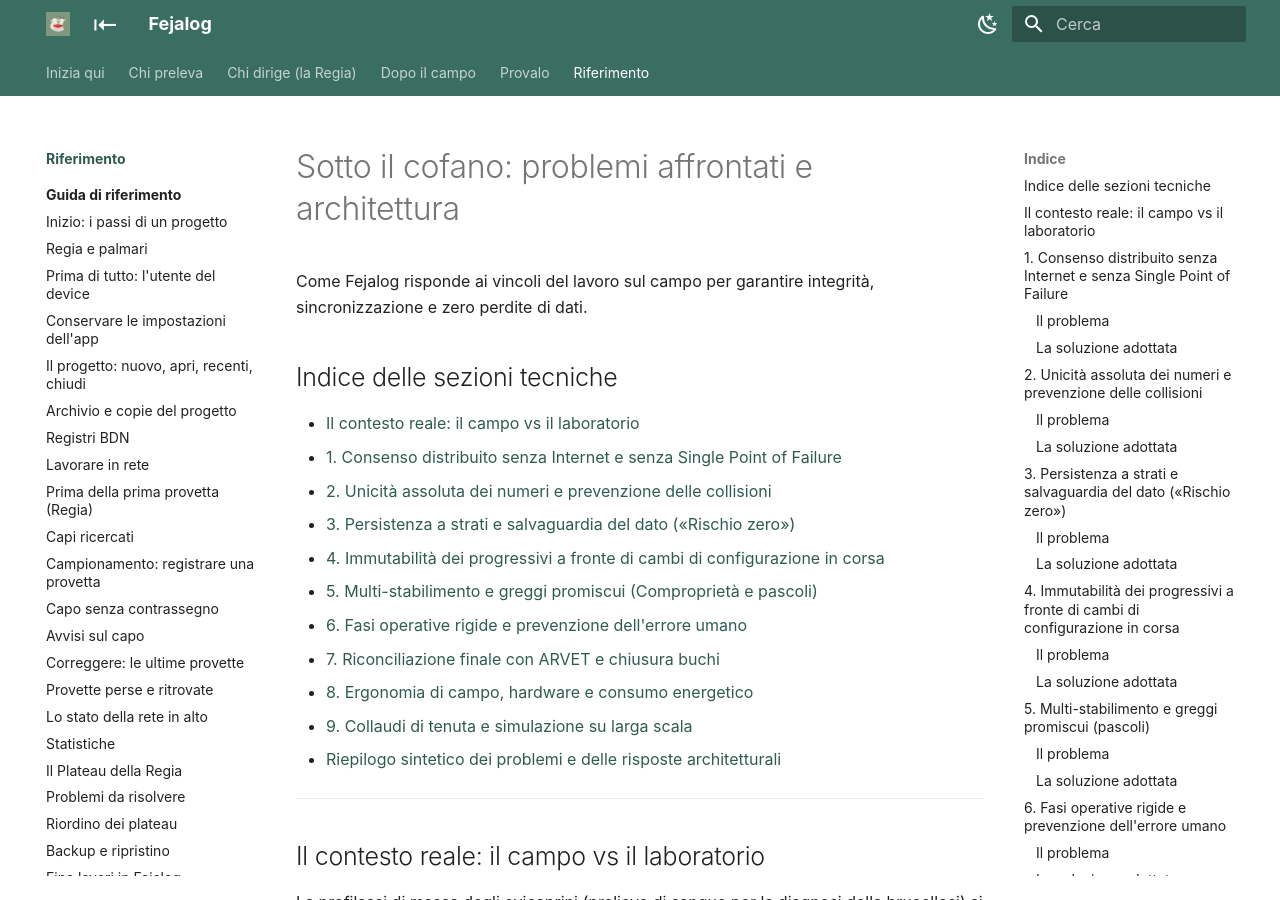
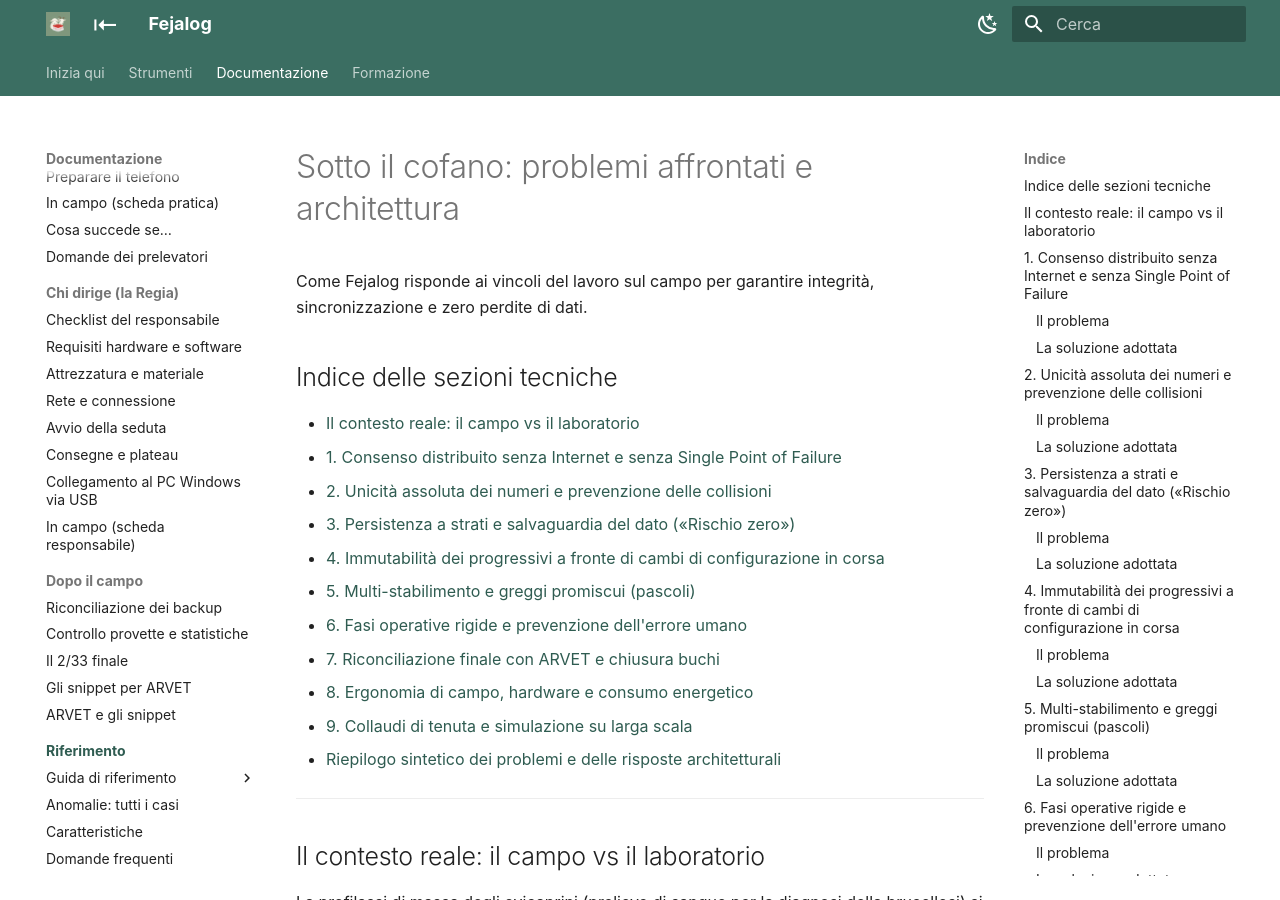
Before and after one commit to uvesco/fejalog-sito, an MkDocs documentation site: the page built from docs/riferimento/sotto-il-cofano/index.md, in a window 1280 px wide and 900 px high. Built offline with MkDocs 1.6.1 and Material for MkDocs 9.7.7, drawn with Linux system fonts in a browser that asks for light colours; part of the change alters nothing that is shown.

Commit message:
Sito: menu in quattro schede, Inizia qui, Strumenti, Documentazione, Formazione (da fejalog be21bac)

```diff
--- a/docs/riferimento/sotto-il-cofano/index.md
+++ b/docs/riferimento/sotto-il-cofano/index.md
@@ -9,7 +9,7 @@ Come Fejalog risponde ai vincoli del lavoro sul campo per garantire integrità,
 - [2. Unicità assoluta dei numeri e prevenzione delle collisioni](#2-unicita-assoluta-dei-numeri-e-prevenzione-delle-collisioni)
 - [3. Persistenza a strati e salvaguardia del dato («Rischio zero»)](#3-persistenza-a-strati-e-salvaguardia-del-dato-rischio-zero)
 - [4. Immutabilità dei progressivi a fronte di cambi di configurazione in corsa](#4-immutabilita-dei-progressivi-a-fronte-di-cambi-di-configurazione-in-corsa)
-- [5. Multi-stabilimento e greggi promiscui (Comproprietà e pascoli)](#5-multi-stabilimento-e-greggi-promiscui-comproprieta-e-pascoli)
+- [5. Multi-stabilimento e greggi promiscui (pascoli)](#5-multi-stabilimento-e-greggi-promiscui-pascoli)
 - [6. Fasi operative rigide e prevenzione dell'errore umano](#6-fasi-operative-rigide-e-prevenzione-dellerrore-umano)
 - [7. Riconciliazione finale con ARVET e chiusura buchi](#7-riconciliazione-finale-con-arvet-e-chiusura-buchi)
 - [8. Ergonomia di campo, hardware e consumo energetico](#8-ergonomia-di-campo-hardware-e-consumo-energetico)
--- /dev/null
+++ b/docs/sezioni/documentazione.md
@@ -0,0 +1,10 @@
+# Documentazione
+
+**Come si fa**, per ruolo e per fase: che cosa preparare, che cosa fare in campo e dopo, e la guida completa di ogni schermata dell'app (la stessa che si apre col «?» nell'app).
+
+- **Chi preleva**: [checklist del veterinario](../checklist-veterinari.md), [preparare il telefono](../veterinari.md), [in campo](../chi-preleva/in-campo.md), [cosa succede se…](../chi-preleva/cosa-succede-se.md), [domande](../chi-preleva/domande.md).
+- **Chi dirige (la Regia)**: [checklist del responsabile](../checklist-responsabile.md), [requisiti](../chi-dirige/requisiti.md), [attrezzatura](../chi-dirige/attrezzatura-materiale.md), [rete](../chi-dirige/rete.md), [avvio](../chi-dirige/avvio.md), [consegne e plateau](../chi-dirige/consegne-plateau.md), [PC via USB](../chi-dirige/tethering-pc.md), [in campo](../chi-dirige/scheda-responsabile.md).
+- **Dopo il campo**: [riconciliazione dei backup](../dopo-il-campo/riconcilia-backup.md), [controllo delle provette](../dopo-il-campo/provette-statistiche.md), [2/33 finale](../dopo-il-campo/modello-233-finale.md), [snippet per ARVET](../dopo-il-campo/snippet-arvet.md).
+- **Riferimento**: la [guida di riferimento](../riferimento/index.md), le [anomalie](../anomalie.md), le [caratteristiche](../caratteristiche.md), le [domande frequenti](../domande.md) e, per chi vuole sapere come funziona dentro, [sotto il cofano](../riferimento/sotto-il-cofano/index.md).
+
+Gli strumenti da usare al computer sono in [Strumenti](strumenti.md).
--- /dev/null
+++ b/docs/sezioni/formazione.md
@@ -0,0 +1,9 @@
+# Formazione
+
+Per **imparare prima del campo**, con dati fittizi: il video e il briefing per i prelevatori, il tutorial coi telefoni veri e il gregge a schermo, il kit di prova da stampare e le prove con gli incidenti.
+
+- [Video di introduzione](../inizia-qui/video.md) e [il briefing in 11 diapositive](../briefing.md): logica e garanzie, in pochi minuti.
+- [Tutorial e gregge a schermo](../strumenti/simulatore.md): il sito mostra le pecore una alla volta e si campiona con tablet e telefoni veri.
+- [Il kit di prova](../kit.md): un gregge inventato con le schede da stampare.
+- [Tre modalità di simulazione](../provalo/tre-modalita.md) e [incidenti programmati](../provalo/incidenti-programmati.md): per allenarsi anche coi guasti.
+- [Tutorial passo per passo](../tutorial/index.md): tutte le funzioni, dalla preparazione ad ARVET.
--- /dev/null
+++ b/docs/sezioni/strumenti.md
@@ -0,0 +1,15 @@
+# Strumenti
+
+Le pagine che **fanno un lavoro** nel browser, sul computer: si caricano file, si scelgono le opzioni, si scarica il risultato. Niente esce dal browser.
+
+**Prima del campo**
+
+- [Scarica i registri dalla BDN](../strumenti/scarica-bdn.md): uno snippet che scarica in un solo zip i registri storici e le marche degli allevamenti da campionare e di quelli dei pascoli comuni.
+- [Crea il progetto sul sito](../strumenti/crea-progetto.md): dai file della BDN allo snapshot che il tablet della Regia apre.
+- [Stampe pre-campo e QR](../strumenti/prima-del-campo.md): il 2/33 precompilato, il foglio A3, i QR Wi-Fi, il materiale.
+
+**Dopo il campo**
+
+- [Panoramica dopo il campo](../strumenti/index.md) e [Fine lavori sul computer](../strumenti/fine-lavori.md): dal backup del tablet ai plateau completi, agli snippet per ARVET e al report per l'allevatore.
+
+Come si usano passo passo: [Documentazione](documentazione.md). Per impararli senza dati veri: [Formazione](formazione.md).
--- a/mkdocs.yml
+++ b/mkdocs.yml
@@ -68,47 +68,102 @@ markdown_extensions:
 nav:
   - Inizia qui:
       - "Cos'è Fejalog": index.md
-      - "Caratteristiche": caratteristiche.md
-      - "Anomalie: tutti i casi": anomalie.md
       - "Le cinque garanzie": inizia-qui/cinque-garanzie.md
-      - "I requisiti in breve": inizia-qui/requisiti.md
       - "Fasi di lavoro e ruoli": inizia-qui/fasi-e-ruoli.md
       - "A chi serve cosa": inizia-qui/ruoli.md
+      - "I requisiti in breve": inizia-qui/requisiti.md
       - "Scarica l'app": scarica.md
+      - "Versioni e novità": novita.md
+  - Strumenti:
+      - sezioni/strumenti.md
+      - Prima del campo:
+          - "Scarica i registri dalla BDN": strumenti/scarica-bdn.md
+          - "Crea il progetto sul sito": strumenti/crea-progetto.md
+          - "Stampe pre-campo e QR": strumenti/prima-del-campo.md
+      - Dopo il campo:
+          - "Panoramica dopo il campo": strumenti/index.md
+          - "Fine lavori sul computer": strumenti/fine-lavori.md
+  - Documentazione:
+      - sezioni/documentazione.md
+      - Chi preleva:
+          # >>> chi-preleva (scritto da ScriviSito: non modificare)
+          - "Checklist del veterinario": checklist-veterinari.md
+          - "Preparare il telefono": veterinari.md
+          # <<< chi-preleva
+          - "In campo (scheda pratica)": chi-preleva/in-campo.md
+          - "Cosa succede se…": chi-preleva/cosa-succede-se.md
+          - "Domande dei prelevatori": chi-preleva/domande.md
+      - Chi dirige (la Regia):
+          # >>> chi-dirige (scritto da ScriviSito: non modificare)
+          - "Checklist del responsabile": checklist-responsabile.md
+          # <<< chi-dirige
+          - "Requisiti hardware e software": chi-dirige/requisiti.md
+          - "Attrezzatura e materiale": chi-dirige/attrezzatura-materiale.md
+          - "Rete e connessione": chi-dirige/rete.md
+          - "Avvio della seduta": chi-dirige/avvio.md
+          - "Consegne e plateau": chi-dirige/consegne-plateau.md
+          - "Collegamento al PC Windows via USB": chi-dirige/tethering-pc.md
+          - "In campo (scheda responsabile)": chi-dirige/scheda-responsabile.md
+      - Dopo il campo:
+          - "Riconciliazione dei backup": dopo-il-campo/riconcilia-backup.md
+          - "Controllo provette e statistiche": dopo-il-campo/provette-statistiche.md
+          - "Il 2/33 finale": dopo-il-campo/modello-233-finale.md
+          - "Gli snippet per ARVET": dopo-il-campo/snippet-arvet.md
+          - "ARVET e gli snippet": arvet.md
+      - Riferimento:
+          # >>> riferimento (scritto da ScriviSito: non modificare)
+          - Guida di riferimento:
+              - riferimento/index.md
+              - "Inizio: i passi di un progetto": riferimento/percorso.md
+              - "Regia e palmari": riferimento/ruoli.md
+              - "Prima di tutto: l'utente del device": riferimento/utente.md
+              - "Conservare le impostazioni dell'app": riferimento/impostazioniportabili.md
+              - "Il progetto: nuovo, apri, recenti, chiudi": riferimento/seduta.md
+              - "Archivio e copie del progetto": riferimento/archivio.md
+              - "Registri BDN": riferimento/registri.md
+              - "Lavorare in rete": riferimento/rete.md
+              - "Prima della prima provetta (Regia)": riferimento/inizio.md
+              - "Capi ricercati": riferimento/ricercati.md
+              - "Campionamento: registrare una provetta": riferimento/lavoro.md
+              - "Capo senza contrassegno": riferimento/senzacontrassegno.md
+              - "Avvisi sul capo": riferimento/avvisi.md
+              - "Correggere: le ultime provette": riferimento/ultime.md
+              - "Provette perse e ritrovate": riferimento/perse.md
+              - "Lo stato della rete in alto": riferimento/banner.md
+              - "Statistiche": riferimento/statistiche.md
+              - "Il Plateau della Regia": riferimento/plateau.md
+              - "Problemi da risolvere": riferimento/problemi.md
+              - "Riordino dei plateau": riferimento/riordino.md
+              - "Backup e ripristino": riferimento/backup.md
+              - "Fine lavori in Fejalog": riferimento/fine.md
+              - "Collegamento al PC via USB": riferimento/pcusb.md
+              - "Creare il progetto sul sito": riferimento/creasito.md
+              - "Pausa, chiusura e uscita": riferimento/uscita.md
+              - "Se qualcosa va storto": riferimento/guasti.md
+              - "Le parole": riferimento/parole.md
+              - "Messaggi": riferimento/messaggi.md
+              - "Dispositivo": riferimento/dispositivo.md
+              - "Gestione dispositivi (Regia)": riferimento/dispositivi.md
+              - "QR d'ingresso": riferimento/qringresso.md
+              - "Pausa e ripresa": riferimento/pausa.md
+              - "App": riferimento/app.md
+              - "Cartelle": riferimento/cartelle.md
+              - "Briefing": riferimento/briefing.md
+              - "Informazioni": riferimento/informazioni.md
+              - "Crediti": riferimento/crediti.md
+          # <<< riferimento
+          - "Anomalie: tutti i casi": anomalie.md
+          - "Caratteristiche": caratteristiche.md
+          - "Domande frequenti": domande.md
+          - "Sotto il cofano: problemi e architettura": riferimento/sotto-il-cofano/index.md
+  - Formazione:
+      - sezioni/formazione.md
       - "Video di introduzione": inizia-qui/video.md
-  - Chi preleva:
-      # >>> chi-preleva (scritto da ScriviSito: non modificare)
-      - "Checklist del veterinario": checklist-veterinari.md
-      - "Preparare il telefono": veterinari.md
+      # >>> formazione (scritto da ScriviSito: non modificare)
       - "Il briefing (11 diapositive)": briefing.md
-      # <<< chi-preleva
-      - "In campo (scheda pratica)": chi-preleva/in-campo.md
-      - "Cosa succede se…": chi-preleva/cosa-succede-se.md
-      - "Domande dei prelevatori": chi-preleva/domande.md
-  - Chi dirige (la Regia):
-      # >>> chi-dirige (scritto da ScriviSito: non modificare)
-      - "Checklist del responsabile": checklist-responsabile.md
-      # <<< chi-dirige
-      - "Requisiti hardware e software": chi-dirige/requisiti.md
-      - "Attrezzatura e materiale": chi-dirige/attrezzatura-materiale.md
-      - "Scarica i registri dalla BDN": strumenti/scarica-bdn.md
-      - "Crea il progetto sul sito": strumenti/crea-progetto.md
-      - "Stampe pre-campo e QR": strumenti/prima-del-campo.md
-      - "Rete e connessione": chi-dirige/rete.md
-      - "Avvio della seduta": chi-dirige/avvio.md
-      - "Consegne e plateau": chi-dirige/consegne-plateau.md
-      - "Collegamento al PC Windows via USB": chi-dirige/tethering-pc.md
-      - "In campo (scheda responsabile)": chi-dirige/scheda-responsabile.md
-  - Dopo il campo:
-      - "Panoramica dopo il campo": strumenti/index.md
-      - "Fine lavori sul computer": strumenti/fine-lavori.md
-      - "Riconciliazione dei backup": dopo-il-campo/riconcilia-backup.md
-      - "Controllo provette e statistiche": dopo-il-campo/provette-statistiche.md
-      - "Il 2/33 finale": dopo-il-campo/modello-233-finale.md
-      - "Gli snippet per ARVET": dopo-il-campo/snippet-arvet.md
-  - Provalo:
+      # <<< formazione
+      - "Tutorial e gregge a schermo": strumenti/simulatore.md
       - "Il kit di prova": kit.md
-      - "Tutorial e gregge a schermo": strumenti/simulatore.md
       - "Tre modalità di simulazione": provalo/tre-modalita.md
       - "Incidenti programmati": provalo/incidenti-programmati.md
       - "Tutorial passo per passo":
@@ -131,49 +186,3 @@ nav:
           - "13 · Backup, uscita, ripresa": tutorial/13-backup.md
           - "14 · Fine lavori": tutorial/14-fine-lavori.md
           - "15 · ARVET": tutorial/15-arvet.md
-  - Riferimento:
-      # >>> riferimento (scritto da ScriviSito: non modificare)
-      - Guida di riferimento:
-          - riferimento/index.md
-          - "Inizio: i passi di un progetto": riferimento/percorso.md
-          - "Regia e palmari": riferimento/ruoli.md
-          - "Prima di tutto: l'utente del device": riferimento/utente.md
-          - "Conservare le impostazioni dell'app": riferimento/impostazioniportabili.md
-          - "Il progetto: nuovo, apri, recenti, chiudi": riferimento/seduta.md
-          - "Archivio e copie del progetto": riferimento/archivio.md
-          - "Registri BDN": riferimento/registri.md
-          - "Lavorare in rete": riferimento/rete.md
-          - "Prima della prima provetta (Regia)": riferimento/inizio.md
-          - "Capi ricercati": riferimento/ricercati.md
-          - "Campionamento: registrare una provetta": riferimento/lavoro.md
-          - "Capo senza contrassegno": riferimento/senzacontrassegno.md
-          - "Avvisi sul capo": riferimento/avvisi.md
-          - "Correggere: le ultime provette": riferimento/ultime.md
-          - "Provette perse e ritrovate": riferimento/perse.md
-          - "Lo stato della rete in alto": riferimento/banner.md
-          - "Statistiche": riferimento/statistiche.md
-          - "Il Plateau della Regia": riferimento/plateau.md
-          - "Problemi da risolvere": riferimento/problemi.md
-          - "Riordino dei plateau": riferimento/riordino.md
-          - "Backup e ripristino": riferimento/backup.md
-          - "Fine lavori in Fejalog": riferimento/fine.md
-          - "Collegamento al PC via USB": riferimento/pcusb.md
-          - "Creare il progetto sul sito": riferimento/creasito.md
-          - "Pausa, chiusura e uscita": riferimento/uscita.md
-          - "Se qualcosa va storto": riferimento/guasti.md
-          - "Le parole": riferimento/parole.md
-          - "Messaggi": riferimento/messaggi.md
-          - "Dispositivo": riferimento/dispositivo.md
-          - "Gestione dispositivi (Regia)": riferimento/dispositivi.md
-          - "QR d'ingresso": riferimento/qringresso.md
-          - "Pausa e ripresa": riferimento/pausa.md
-          - "App": riferimento/app.md
-          - "Cartelle": riferimento/cartelle.md
-          - "Briefing": riferimento/briefing.md
-          - "Informazioni": riferimento/informazioni.md
-          - "Crediti": riferimento/crediti.md
-      # <<< riferimento
-      - "ARVET e gli snippet": arvet.md
-      - "Versioni e novità": novita.md
-      - "Domande frequenti": domande.md
-      - "Sotto il cofano: problemi e architettura": riferimento/sotto-il-cofano/index.md
```
